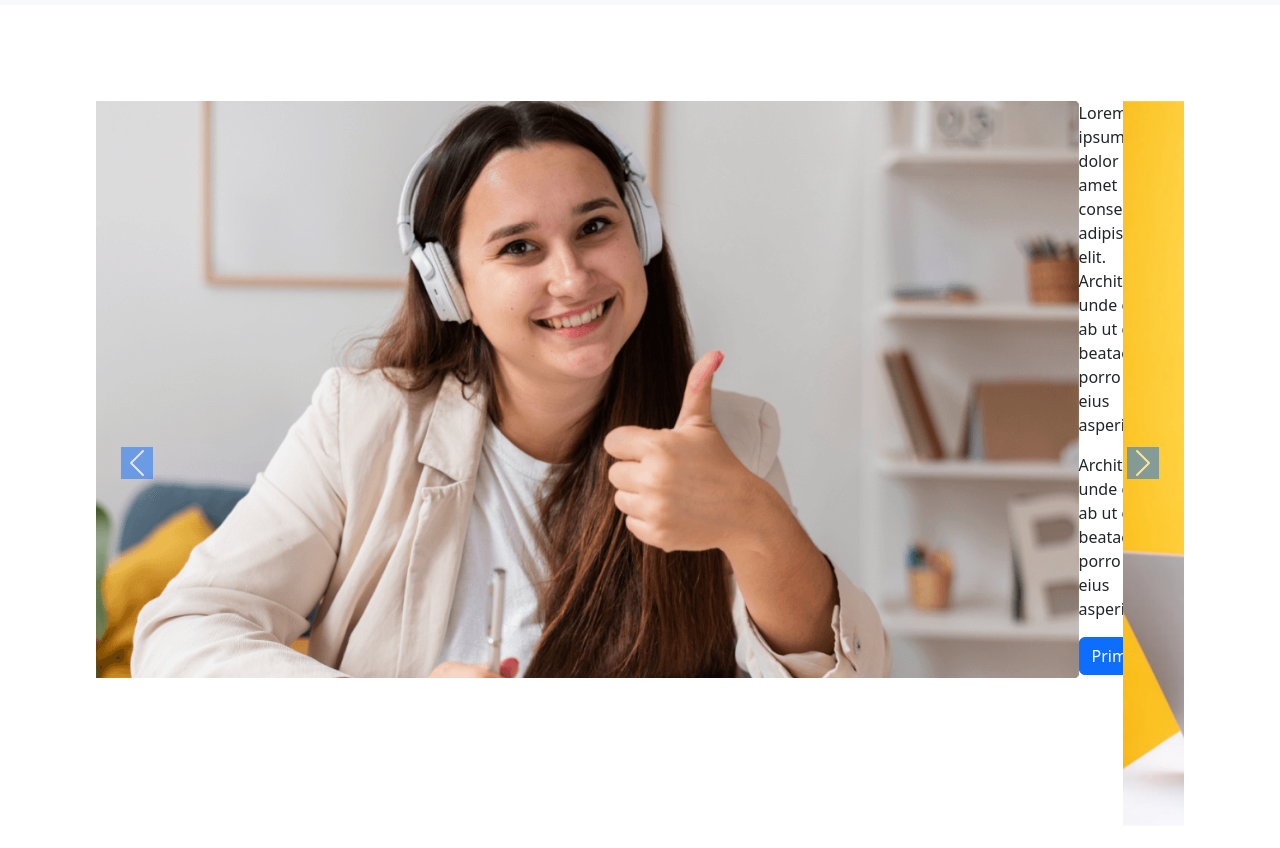
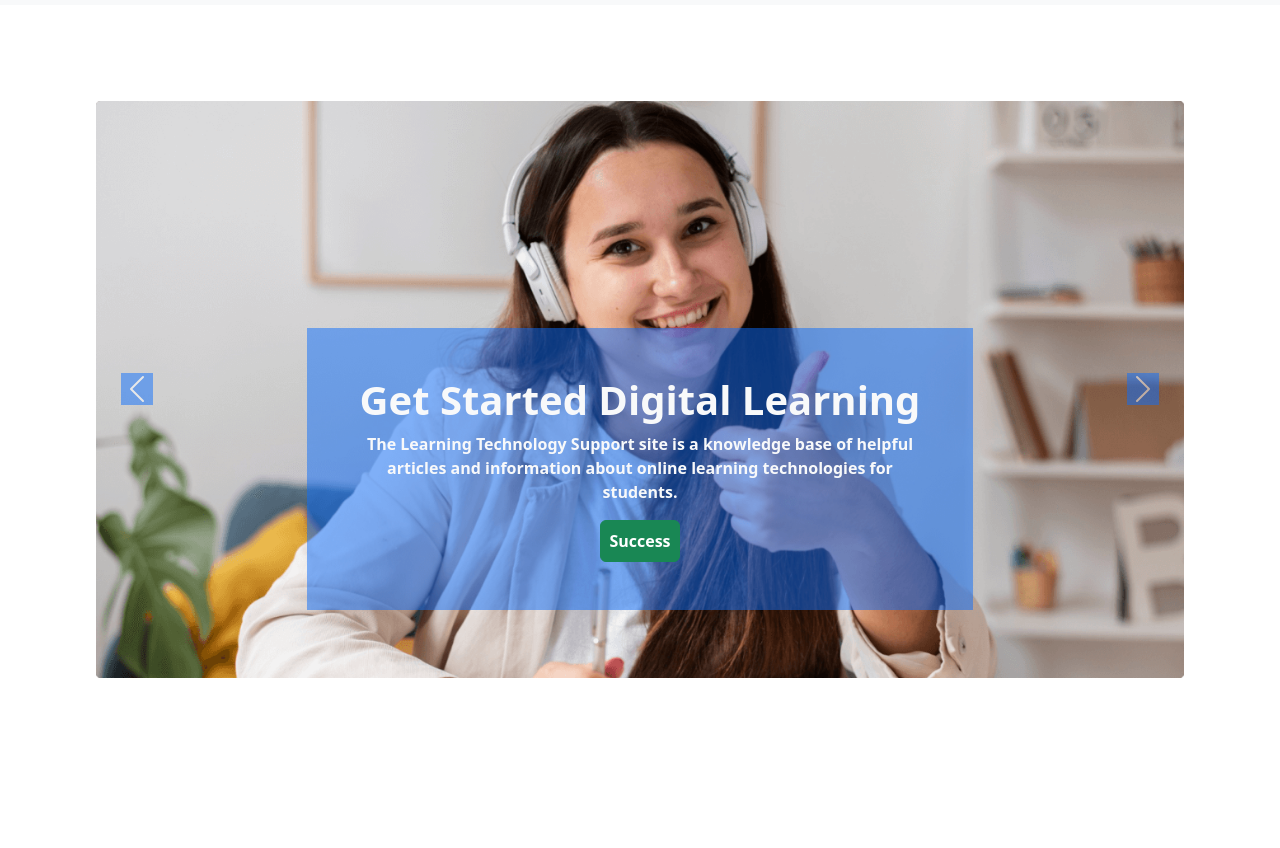
Before and after one commit to Hossain1985/Assignment-3, a plain HTML site: page index.html in a window 1280 px wide. Shown: the part 52-900 px from the top of the page. After the commit the page ends 826 px from the top, so only its background shows below. Drawn offline with nearby package versions, Linux system fonts and the light colour scheme.

Commit message:
slider compleate

```diff
--- a/index.html
+++ b/index.html
@@ -35,35 +35,51 @@
                      <!-- Nev Bar End -->
 
                     <!-- Slide start -->
-                    <div id="carouselExampleControls" class="carousel slide p-5 m-5" data-bs-ride="carousel">
+                    <div id="carouselExampleCaptions" class="carousel slide p-5 m-5" data-bs-ride="false">
+                        <div class="carousel-indicators">
+                          <button type="button" data-bs-target="#carouselExampleCaptions" data-bs-slide-to="0" class="active" aria-current="true" aria-label="Slide 1"></button>
+                          <button type="button" data-bs-target="#carouselExampleCaptions" data-bs-slide-to="1" aria-label="Slide 2"></button>
+                          <button type="button" data-bs-target="#carouselExampleCaptions" data-bs-slide-to="2" aria-label="Slide 3"></button>
+                        </div>
                         <div class="carousel-inner">
-                          <div class="carousel-item active text-bold test-info d-flex justify-content-center">
-                            <img src="./images/cover-1.png" class="d-block w-100" alt="...">
-                            <div>
-                                <p>Lorem, ipsum dolor sit amet consectetur adipisicing elit. Architecto unde officia ab ut odit beatae porro qui eius asperiores, </p>
-                                <p>Architecto unde officia ab ut odit beatae porro qui eius asperiores,</p>
-                                <button type="button" class="btn btn-primary">Primary</button>
+                          <div class="carousel-item active">
+                            <img src="./images/cover-1.png" class="d-block w-100" alt="Garl's pictyre with headphone">
+                            <div class="carousel-caption d-none d-md-block m-5 p-5 bg-primary bg-opacity-50 text-light">
+                              <h1 class="fw-bolder">Get Started Digital
 
+                                Learning</h1>
+                              <p class=" fw-bold">The Learning Technology Support site is a knowledge base of helpful articles and information about online learning technologies for students.</p>
+                              <button type="button" class="btn btn-success p-2 fw-bold">Success</button>
                             </div>
                           </div>
                           <div class="carousel-item">
-                            <img src="./images/cover-2.jpg" class="d-block w-100" alt="...">
+                            <img src="./images/cover-2.jpg" class="d-block w-100" alt="Garl's pictyre with laptop">
+                            <div class="carousel-caption d-none d-md-block m-5 p-5 bg-primary bg-opacity-75 text-light">
+                                <h1 class="fw-bolder">Get Started Digital
+                                  Learning</h1>
+                                <p class=" fw-bold">The Learning Technology Support site is a knowledge base of helpful articles and information about online learning technologies for students.</p>
+                                <button type="button" class="btn btn-success p-2 fw-bold">Success</button>
+                              </div>
                           </div>
                           <div class="carousel-item">
-                            <img src="./images/cover-3.jpg" class="d-block w-100" alt="...">
-
+                            <img src="./images/cover-3.jpg" class="d-block w-100" alt="Garl's pictyre with laptop">
+                            <div class="carousel-caption d-none d-md-block m-5 p-5 bg-primary bg-opacity-75 text-light">
+                                <h1 class="fw-bolder">Get Started Digital
+                                  Learning</h1>
+                                <p class=" fw-bold">The Learning Technology Support site is a knowledge base of helpful articles and information about online learning technologies for students.</p>
+                                <button type="button" class="btn btn-success p-2 fw-bold">Success</button>
+                              </div>
                           </div>
                         </div>
-                        <button class="carousel-control-prev" type="button" data-bs-target="#carouselExampleControls" data-bs-slide="prev">
+                        <button class="carousel-control-prev" type="button" data-bs-target="#carouselExampleCaptions" data-bs-slide="prev">
                           <span class="carousel-control-prev-icon bg-primary" aria-hidden="true"></span>
                           <span class="visually-hidden">Previous</span>
                         </button>
-                        <button class="carousel-control-next" type="button" data-bs-target="#carouselExampleControls" data-bs-slide="next">
+                        <button class="carousel-control-next" type="button" data-bs-target="#carouselExampleCaptions" data-bs-slide="next">
                           <span class="carousel-control-next-icon bg-primary" aria-hidden="true"></span>
                           <span class="visually-hidden">Next</span>
                         </button>
                       </div>
-
                        <!-- Slide start -->
 
 
```
